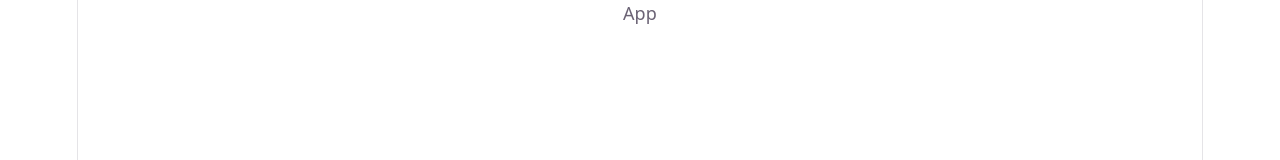
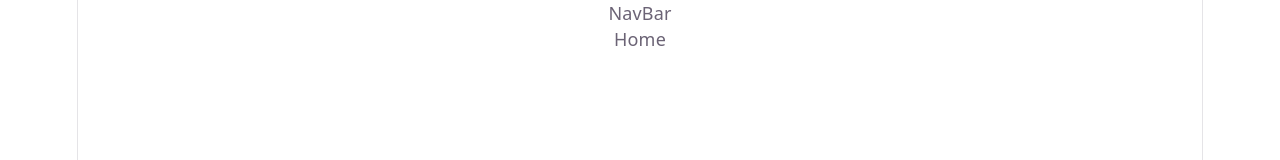
Before and after one commit to MehmoodCoder/Movie_Booking_MERN_App, a React (Vite) app in the folder client/: page / in a window 1280 px wide. Shown: the top 160 px of the page. Built offline with nearby package versions, Linux system fonts and the light colour scheme.

Commit message:
Add routing

```diff
--- a/client/src/App.jsx
+++ b/client/src/App.jsx
@@ -1,9 +1,27 @@
-import React from 'react'
+import React from "react";
+import NavBar from "./components/NavBar";
+import { Route, Router, Routes } from "react-router-dom";
+import Home from "./pages/Home";
+import Movies from "./pages/Movies";
+import MovieDetails from "./pages/MovieDetails";
+import SeatLayout from "./pages/SeatLayout";
+import MyBookings from "./pages/MyBookings";
+import Favorite from "./pages/Favorite";
 
 function App() {
   return (
-    <div>App</div>
-  )
+    <>
+      <NavBar />
+      <Routes>
+        <Route element={<Home />} path="/" />
+        <Route element={<Movies />} path="/movies" />
+        <Route element={<MovieDetails />} path="/movies/:id" />
+        <Route element={<SeatLayout />} path="/movies/:id/:date" />
+        <Route element={<MyBookings />} path="/my-bookings" />
+        <Route element={<Favorite />} path="/favorite" />
+      </Routes>
+    </>
+  );
 }
 
-export default App
+export default App;
```
